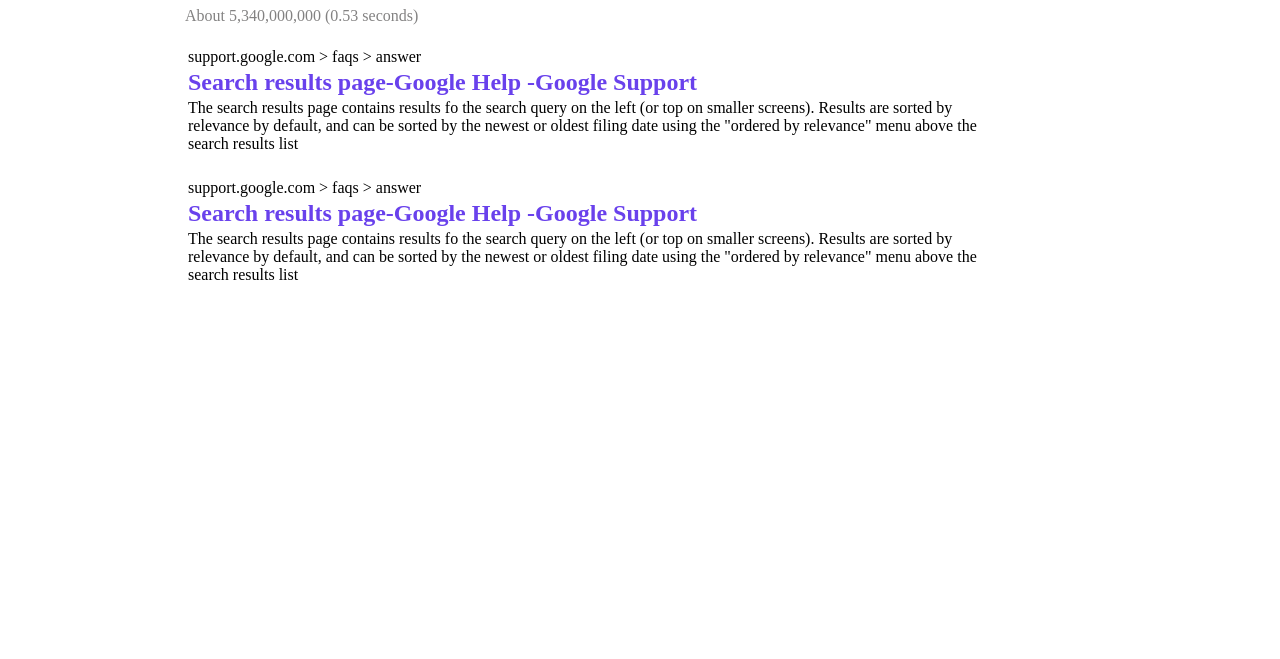
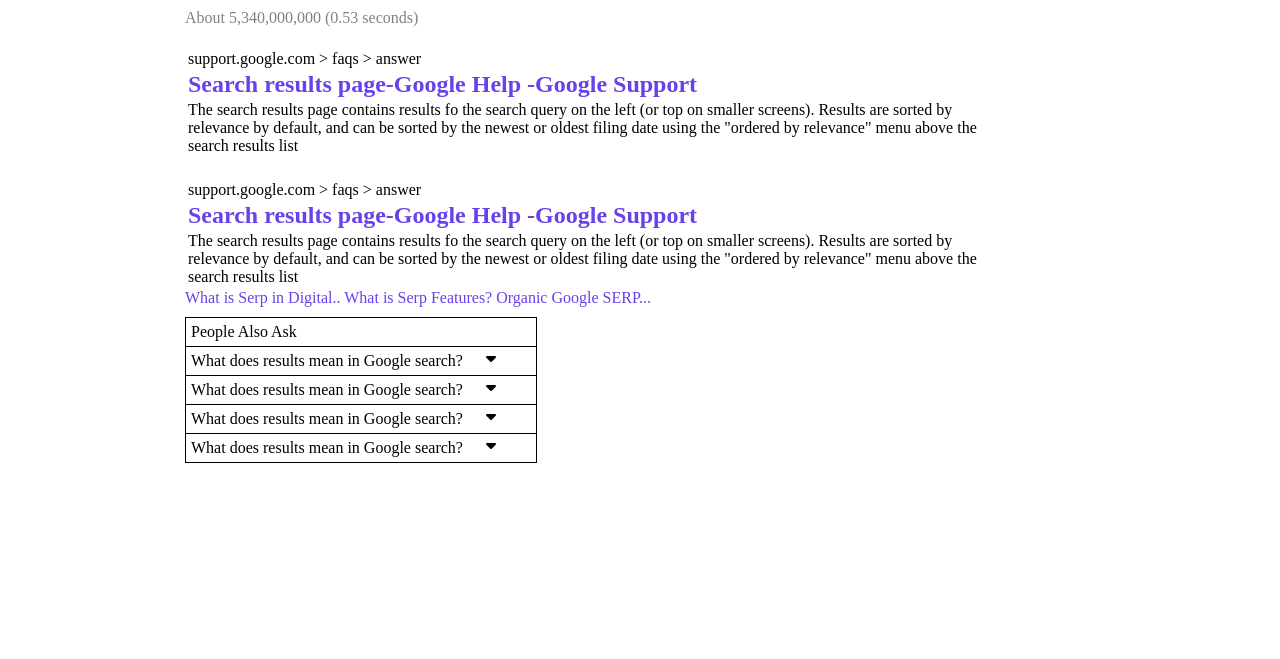
Before and after one commit to reynolga/google_search_results, a plain HTML site: page index.html in a window 1280 px wide. Shown: the part 141-800 px from the top of the page. Drawn offline with Linux system fonts and the light colour scheme.

Commit message:
The people ask grid is there but needs love

```diff
--- a/index.html
+++ b/index.html
@@ -22,6 +22,7 @@
 
 <body>
 
+  <!-- Header -->
   <header>
     <div class="search-bar-area">
       <div class="search-area-left">
@@ -42,7 +43,6 @@
         </ul>
       </div>
     </div>
-
 
       <div class="tab">
         <a class="all" href="#"><i class="fas fa-search img-voice-icon"></i> All</a>
@@ -73,9 +73,24 @@
         <p>support.google.com > faqs > answer</p>
         <a href="#"><h2>Search results page-Google Help -Google Support</h2></a>
         <p>The search results page contains results fo the search query on the left (or top on smaller screens). Results are sorted by relevance by default, and can be sorted by the newest or oldest filing date using the "ordered by relevance" menu above the search results list</p>
+        <span><a href="#">What is Serp in Digital..  </a><a href="#">What is Serp Features? </a><a href="#"> Organic Google SERP...</a></span>
       </div>
 
+      <div class="people-ask-grid">
+      <span class="people-ask-grid-header"> People Also Ask</span>
+
+      <div>What does results mean in Google search?</div>
+      <i class="fas fa-sort-down"></i>
+      <div>What does results mean in Google search?</div>
+      <i class="fas fa-sort-down"></i>
+      <div>What does results mean in Google search?</div>
+      <i class="fas fa-sort-down"></i>
+      <div>What does results mean in Google search?</div>
+      <i class="fas fa-sort-down"></i>
+
       </div>
+      </div>
+
     </div>
   </section>
 </body>
--- a/style.css
+++ b/style.css
@@ -129,7 +129,41 @@ hr {
 .search-result p, h2{
   margin: 3px;
 }
+
 .search-result a {
   text-decoration: none;
   color: rgb(105, 65, 236);
 }
+
+.people-ask-grid {
+  display: grid;
+  align-self: flex-start;
+  grid-template-columns: 300px 50px;
+  grid-template-rows: auto;
+  align-items: center;
+  border: 1px solid black;
+}
+
+.people-ask-grid-header{
+  grid-column: 1/3;
+  padding: 5px 5px;
+}
+
+.people-ask-grid div{
+  box-sizing: border-box;
+  padding: 5px 5px;
+  width: 100%;
+  justify-self: start;
+}
+
+.people-ask-grid i {
+  box-sizing: border-box;
+  width: 100%;
+  justify-self: end;
+  height: 100%;
+}
+
+.people-ask-grid div, i {
+  box-sizing: border-box;
+  border-top: 1px solid black;
+}
```
